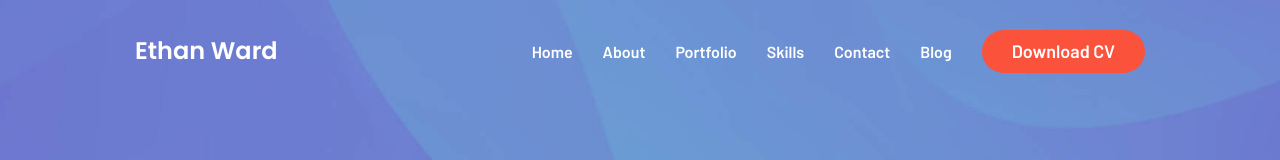
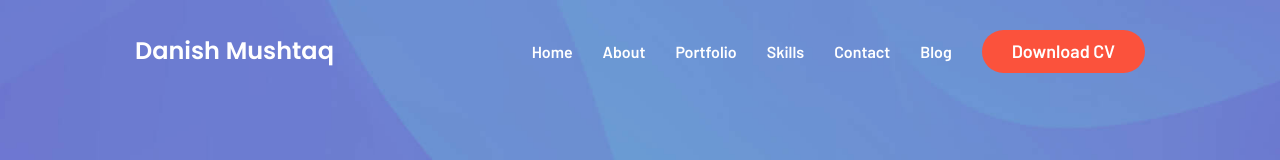
Before and after one commit to danish-Mushtak/danishmushtak.github.io, a plain HTML site: page index.html in a window 1280 px wide. Shown: the top 160 px of the page. Drawn offline with nearby package versions, Linux system fonts and the light colour scheme.

Commit message:
Update index.html

```diff
--- a/index.html
+++ b/index.html
@@ -5,7 +5,7 @@
   <meta charset="UTF-8">
   <meta http-equiv="X-UA-Compatible" content="IE=edge">
   <meta name="viewport" content="width=device-width, initial-scale=1.0">
-  <title>Ethan Ward - Web Developer from New York</title>
+  <title>Danish Mushtaq - Web Developer from Kashmir</title>
 
   <!--
     - favicon
@@ -37,7 +37,7 @@
     <div class="container">
 
       <a href="#">
-        <h1 class="logo">Ethan Ward</h1>
+        <h1 class="logo">Danish Mushtaq</h1>
       </a>
 
       <button class="nav-toggle-btn" aria-label="Toggle Menu" data-nav-toggle-btn>
```
